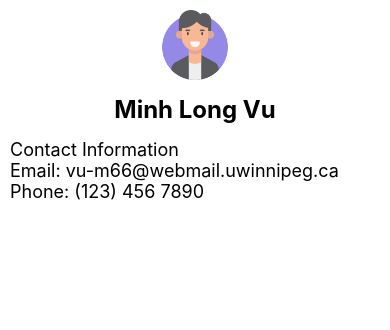
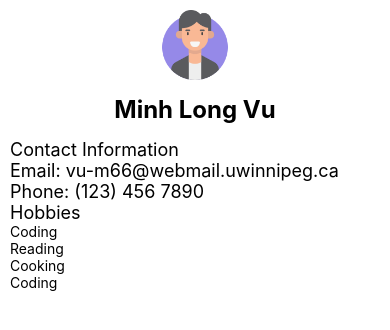
Before and after one commit to louismacvux/A4, a React Native app: screen / in a window 390 px wide. Shown: the top 330 px of the page. Built offline with nearby package versions, Linux system fonts and the light colour scheme.

Commit message:
Add hobbies

```diff
--- a/App.js
+++ b/App.js
@@ -25,6 +25,15 @@ export default function App() {
             <MyText style={{ fontWeight: "bold" }}>Phone: </MyText>
             <MyText>(123) 456 7890</MyText>
           </MyText>
+        </View>
+        <View style={styles.section}>
+          <MyText>Hobbies</MyText>
+          <View style={styles.grid}>
+            <Text>Coding</Text>
+            <Text>Reading</Text>
+            <Text>Cooking</Text>
+            <Text>Coding</Text>
+          </View>
         </View>
         <StatusBar style="auto" />
       </SafeAreaView>
@@ -57,4 +66,5 @@ const styles = StyleSheet.create({
   section: {
     alignSelf: "flex-start",
   },
+  grid: {},
 });
```
